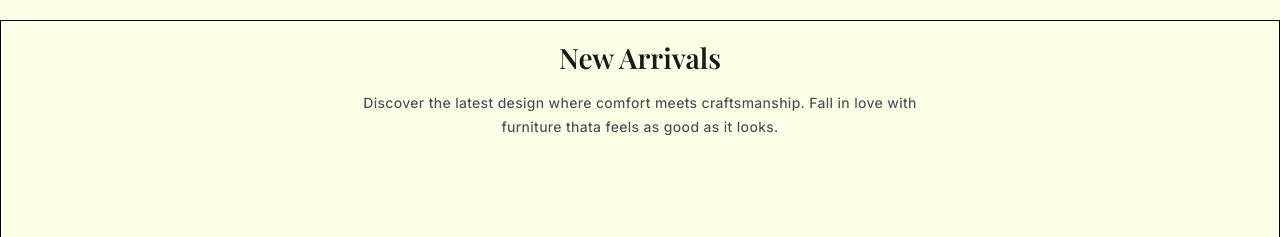
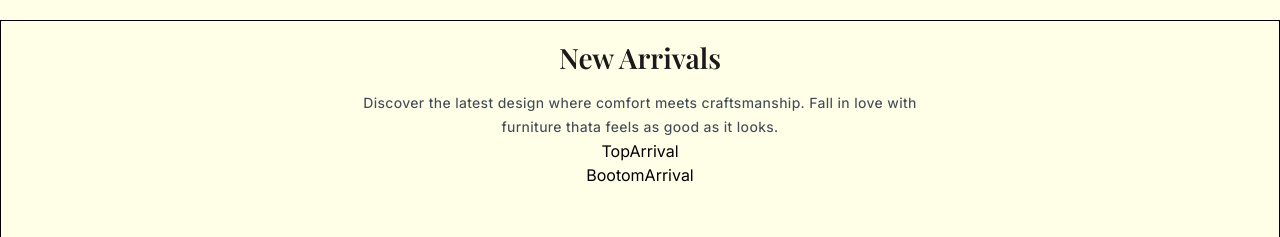
Before and after one commit to DragnelProjects/Furniture-website, a React (Vite) app: page /product in a window 1280 px wide. Shown: the part 1100-1337 px from the top of the page. Built offline with nearby package versions, Linux system fonts and the light colour scheme; a web font is replaced by a local one.

Commit message:
initial commit

```diff
--- a/src/product/new-arrivals/NewArrival.jsx
+++ b/src/product/new-arrivals/NewArrival.jsx
@@ -1,10 +1,14 @@
 import React from 'react'
 import ArrivalText from './ArrivalText'
+import TopArrival from './TopArrival'
+import BootomArrival from './BootomArrival'
 
 function NewArrival() {
   return (
     <div className='min-h-screen items_col py-4 border'>
       <ArrivalText/>
+      <TopArrival/>
+      <BootomArrival/>
     </div>
   )
 }
```
